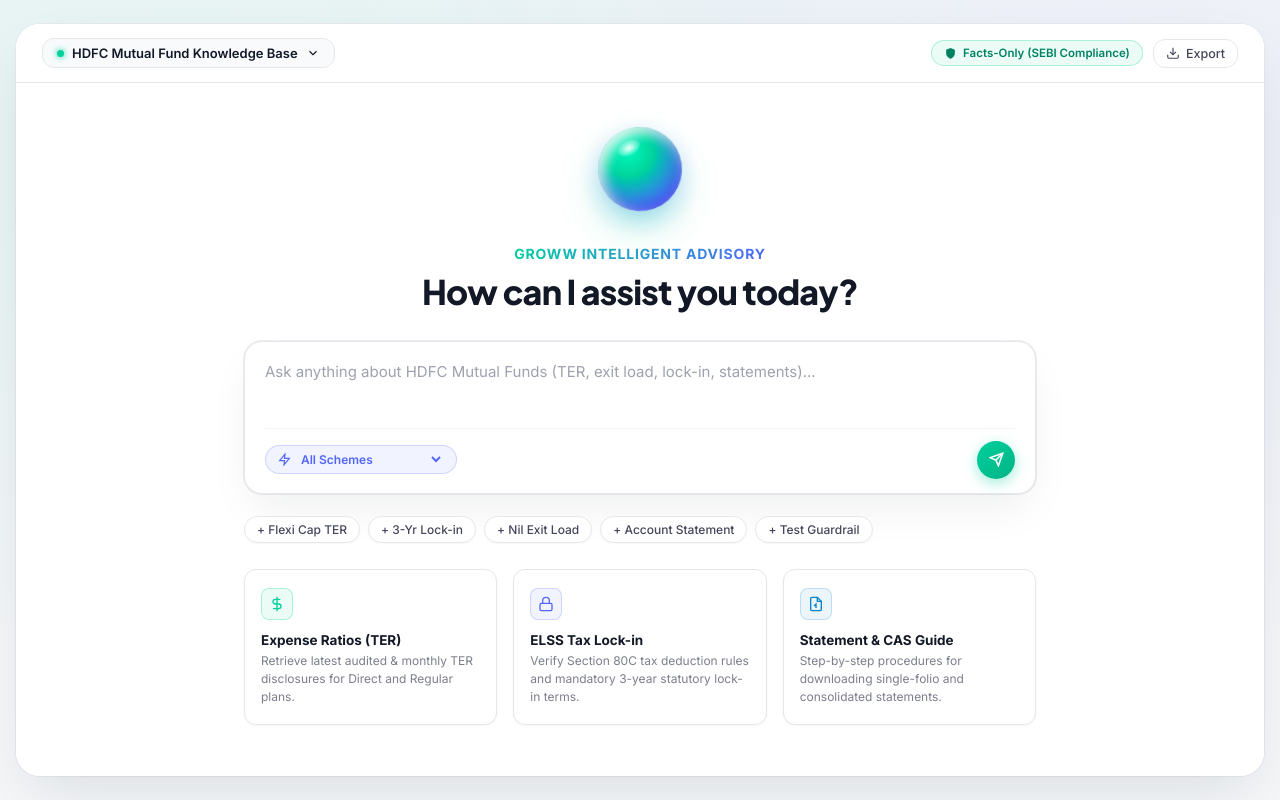
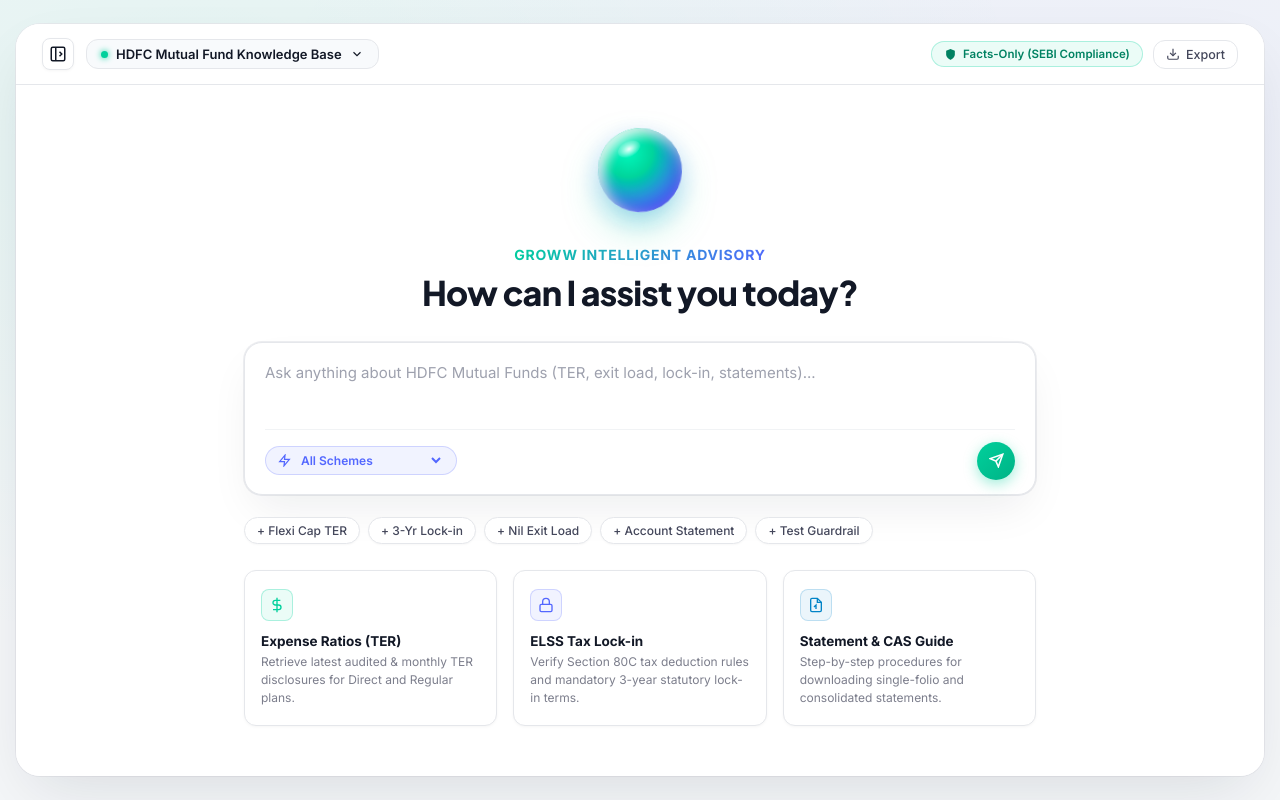
Before and after one commit to Vishwa81/Groww-FAQ-Chatbot, a plain HTML site: page public/index.html in a window 1280 px wide. Both pictures are taken after a click on the button 259 px from the left and 62 px from the top of the page. Drawn offline with Linux system fonts and the light colour scheme.

Commit message:
fix(ui): ensure toggle sidebar button appears in top bar when collapsed on full screen

```diff
--- a/public/index.html
+++ b/public/index.html
@@ -112,10 +112,16 @@
     }
 
     .sidebar.collapsed {
-      width: 0;
+      width: 0 !important;
+      min-width: 0 !important;
+      max-width: 0 !important;
+      padding: 0 !important;
+      margin: 0 !important;
       transform: translateX(-100%);
-      overflow: hidden;
-      border-right: none;
+      overflow: hidden !important;
+      border-right: none !important;
+      opacity: 0;
+      pointer-events: none;
     }
 
     .sidebar-header {
@@ -442,6 +448,31 @@
 
     .btn-toggle-sidebar {
       display: none;
+      align-items: center;
+      justify-content: center;
+      width: 32px;
+      height: 32px;
+      border-radius: var(--radius-sm);
+      background: #FFFFFF;
+      border: 1px solid var(--border-light);
+      color: var(--groww-heading);
+      cursor: pointer;
+      transition: all 0.18s ease;
+      box-shadow: var(--shadow-sm);
+      flex-shrink: 0;
+    }
+
+    .btn-toggle-sidebar:hover {
+      background: #F8FAFC;
+      border-color: #CBD5E1;
+      color: var(--groww-primary);
+      transform: translateY(-1px);
+    }
+
+    /* When sidebar is collapsed on desktop / full screen, show the toggle button in the top bar! */
+    .sidebar.collapsed ~ .main-canvas .btn-toggle-sidebar,
+    .sidebar.collapsed + .main-canvas .btn-toggle-sidebar {
+      display: flex !important;
     }
 
     .model-selector {
@@ -1143,7 +1174,7 @@
           <span class="brand-tag-ai">FAQ AI</span>
         </div>
         <button class="btn-icon" onclick="toggleSidebar()" title="Collapse Sidebar">
-          <svg width="18" height="18" viewBox="0 0 24 24" fill="none" stroke="currentColor" stroke-width="2"><path d="M11 19l-7-7 7-7m8 14l-7-7 7-7"/></svg>
+          <svg width="18" height="18" viewBox="0 0 24 24" fill="none" stroke="currentColor" stroke-width="2"><rect x="3" y="3" width="18" height="18" rx="2" ry="2"/><line x1="9" y1="3" x2="9" y2="21"/><path d="M16 15l-3-3 3-3"/></svg>
         </button>
       </div>
 
@@ -1221,8 +1252,8 @@
       <!-- Top Bar Header -->
       <header class="top-bar">
         <div class="top-bar-left">
-          <button class="btn-icon btn-toggle-sidebar" onclick="toggleSidebar()" title="Toggle Sidebar">
-            <svg width="18" height="18" viewBox="0 0 24 24" fill="none" stroke="currentColor" stroke-width="2"><line x1="3" y1="12" x2="21" y2="12"/><line x1="3" y1="6" x2="21" y2="6"/><line x1="3" y1="18" x2="21" y2="18"/></svg>
+          <button class="btn-icon btn-toggle-sidebar" id="btnToggleSidebar" onclick="toggleSidebar()" title="Toggle Sidebar">
+            <svg width="18" height="18" viewBox="0 0 24 24" fill="none" stroke="currentColor" stroke-width="2"><rect x="3" y="3" width="18" height="18" rx="2" ry="2"/><line x1="9" y1="3" x2="9" y2="21"/><path d="M14 9l3 3-3 3"/></svg>
           </button>
 
           <div class="model-selector" id="modelSelectorBadge">
@@ -1373,9 +1404,15 @@
     function toggleSidebar() {
       const sidebar = document.getElementById('sidebar');
       if (window.innerWidth <= 768) {
+        sidebar.classList.remove('collapsed');
         sidebar.classList.toggle('open');
       } else {
+        sidebar.classList.remove('open');
         sidebar.classList.toggle('collapsed');
+      }
+      const btn = document.getElementById('btnToggleSidebar');
+      if (btn) {
+        btn.title = sidebar.classList.contains('collapsed') ? 'Expand Sidebar' : 'Collapse Sidebar';
       }
     }
 
```
